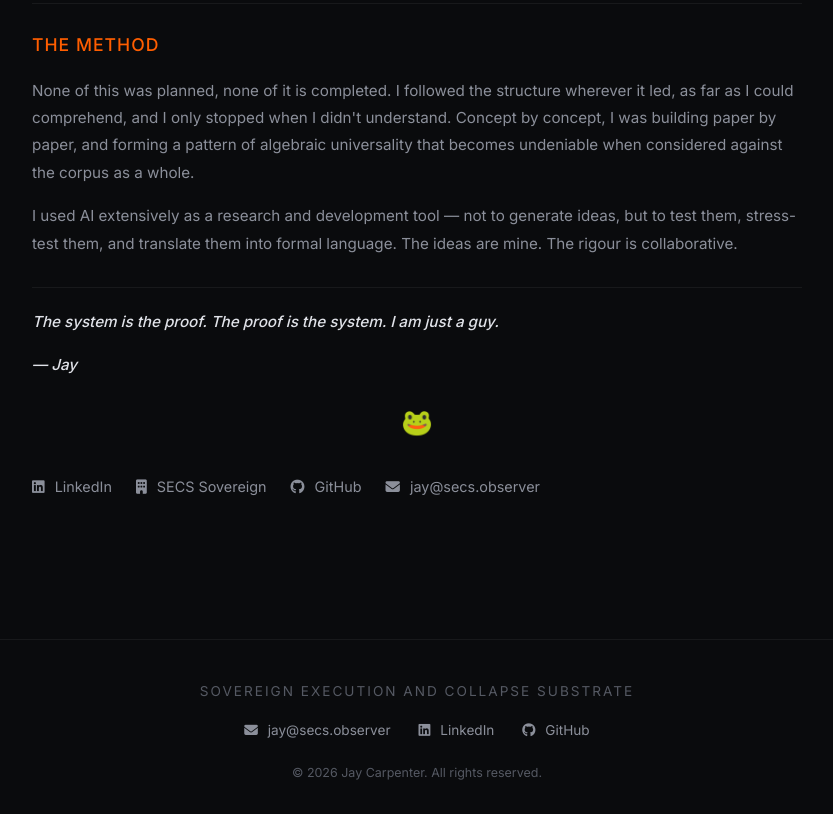
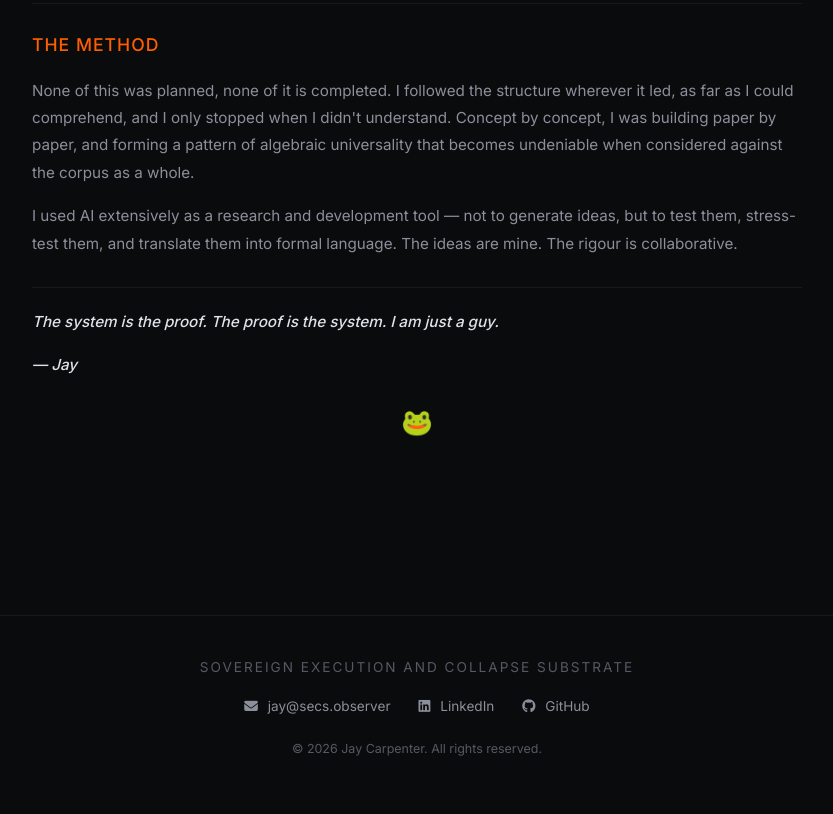
Before and after one commit to JustNothingJay/SECS_Observer, a plain HTML site: page founder.html in a window 1280 px wide. Shown: the part 3009-3823 px from the top of the page, without its empty margins (223-1056 px from the left). After the commit the page ends 3798 px from the top, so only its background shows below. Drawn offline with Linux system fonts and the light colour scheme.

Commit message:
Remove duplicate founder-links — site footer already has them

```diff
--- a/founder.html
+++ b/founder.html
@@ -302,20 +302,6 @@
 
                     <p style="text-align: center; font-size: 1.6rem; margin: 20px 0 30px;">&#x1F438;</p>
 
-                    <div class="founder-links">
-                        <a href="https://www.linkedin.com/in/jay-carpenter-ba3a6161/" target="_blank" rel="noopener noreferrer">
-                            <i class="fa-brands fa-linkedin"></i> LinkedIn
-                        </a>
-                        <a href="https://www.linkedin.com/company/secs-sovereign" target="_blank" rel="noopener noreferrer">
-                            <i class="fa fa-building"></i> SECS Sovereign
-                        </a>
-                        <a href="https://github.com/JustNothingJay" target="_blank" rel="noopener noreferrer">
-                            <i class="fa-brands fa-github"></i> GitHub
-                        </a>
-                        <a href="mailto:jay@secs.observer">
-                            <i class="fa-solid fa-envelope"></i> jay@secs.observer
-                        </a>
-                    </div>
                 </div>
             </div>
         </div>
```
